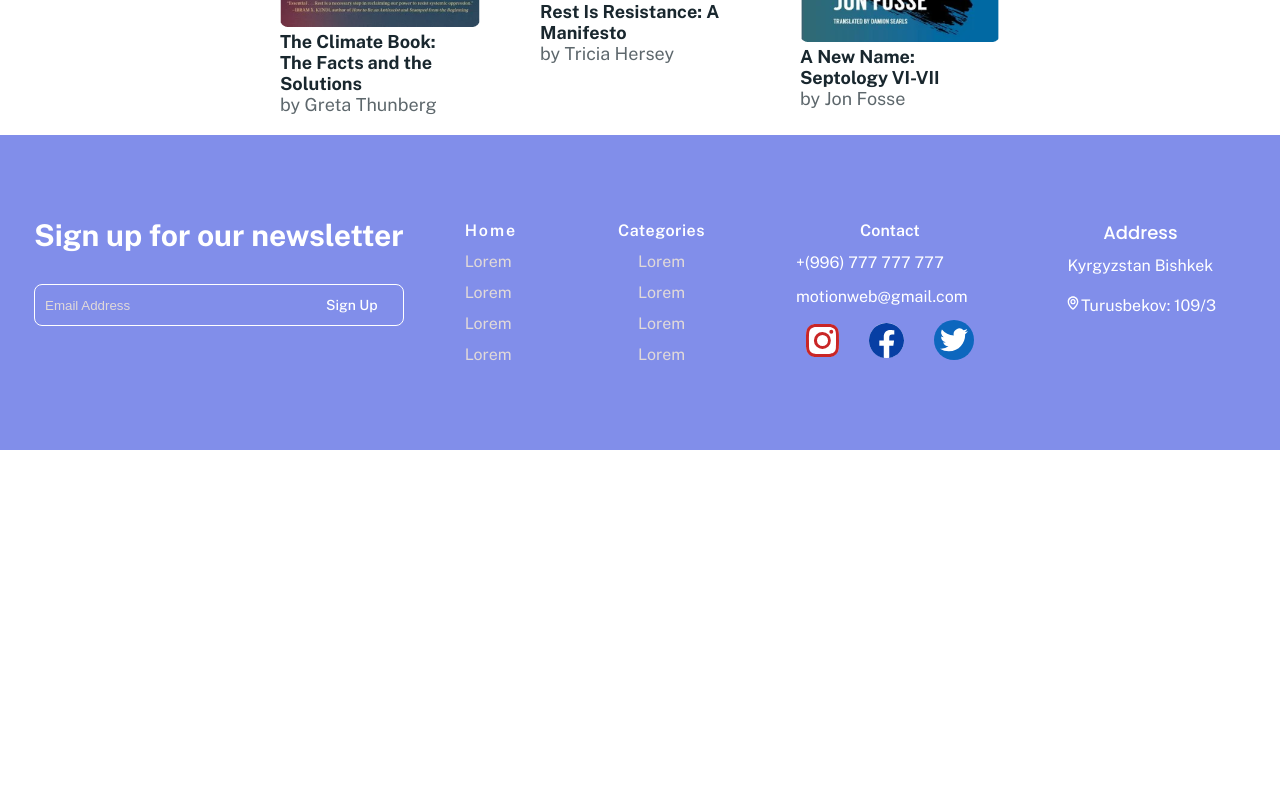
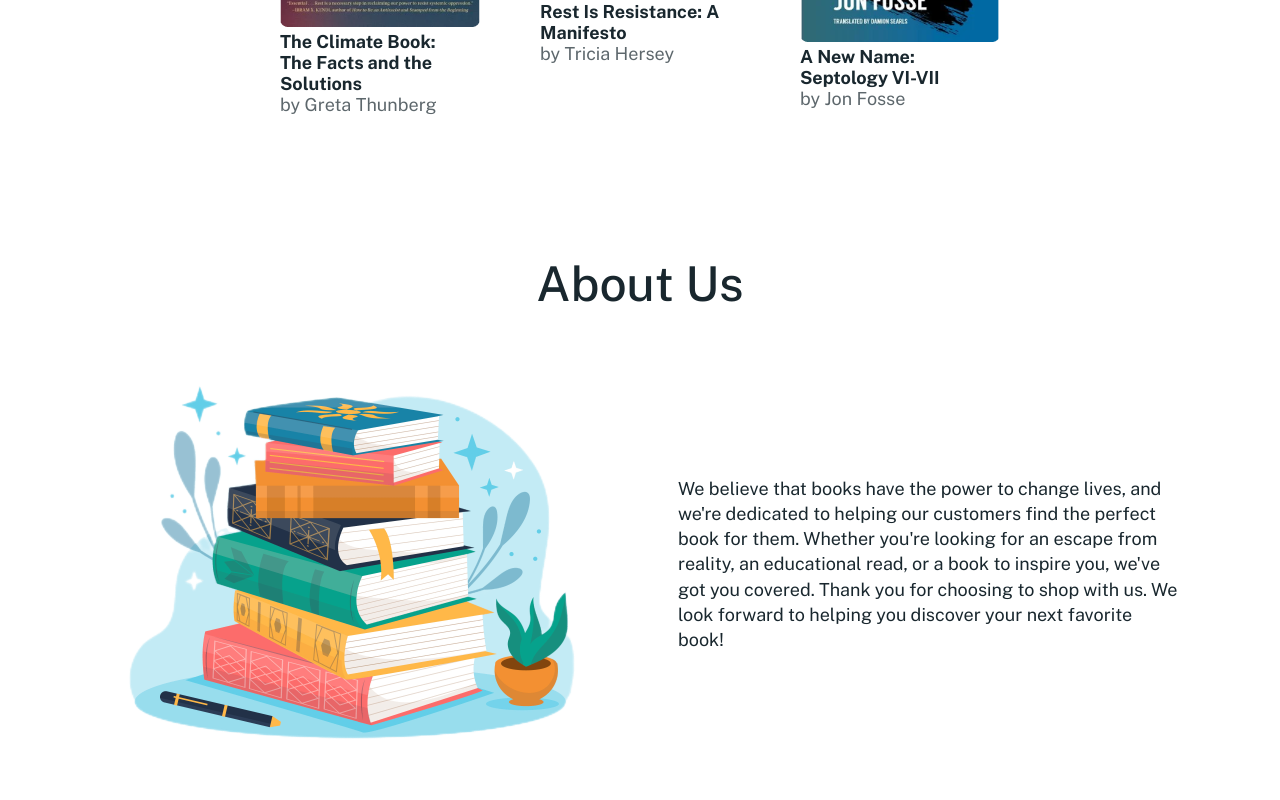
Before and after one commit to eldorado-22/bookshop, a React (Create React App) app: page / in a window 1280 px wide. Shown: the part 1300-2100 px from the top of the page. Before the commit the page ends 1750 px from the top, so only its background shows below. Built offline with nearby package versions, Linux system fonts and the light colour scheme.

Commit message:
about (#5)
Co-authored-by: bekzat041982 <bekzatmurzalievn@gmail.com>

```diff
--- a/src/App.js
+++ b/src/App.js
@@ -15,11 +15,12 @@ function App() {
                 <Route path='/' element={<MainPage/>}/>
                 <Route path='/categories' element={<Categories/>}/>
                 <Route path='/books' element={<Books/>}/>
-                <Route path='/about' element={<About/>}/>
+                {/*<Route path='/about' element={<About/>}/>*/}
                 <Route path='/basket' element={<Basket/>}/>
                 <Route path='/detail-page/:id' element={<DetailPage/>}/>
             </Routes>
             <Recent/>
+            <About/>
         </>
     );
 }
--- a/src/pages/About/about.js
+++ b/src/pages/About/about.js
@@ -1,10 +1,25 @@
 import React from 'react';
 import './about.scss';
+import image9 from '../../components/image 9.png'
+
 const About = () => {
     return (
-        <div>
-
-        </div>
+        <section id="about">
+            <div className="container">
+                <h1>About Us</h1>
+                <div className="about">
+                    <div className="about--left">
+                        <img className="about--left__logoImg" src={image9} alt="img"/>
+                    </div>
+                    <div className="about--right">
+                        <p>
+                            We believe that books have the power to change lives, and we're dedicated to helping our customers find the perfect book for them. Whether you're looking for an escape from reality, an educational read, or a book to inspire you, we've got you covered.
+                            Thank you for choosing to shop with us. We look forward to helping you discover your next favorite book!
+                        </p>
+                    </div>
+                </div>
+            </div>
+        </section>
     );
 };
 
--- a/src/pages/About/about.scss
+++ b/src/pages/About/about.scss
@@ -0,0 +1,72 @@
+#about{
+  h1{
+    text-align: center;
+    font-weight: 500;
+    font-size: 48px;
+    color: #19272E;
+    padding-top: 120px;
+  }
+  .about{
+    display: flex;
+    align-items: center;
+    justify-content: space-around;
+    flex-wrap: wrap;
+    &--left{
+      &__logoImg{
+        Width: 500px;
+        Height: 500px;
+      }
+    }
+    &--right{
+      p{
+        width: 500px;
+        font-weight: 400;
+        font-size: 18px;
+        line-height: 140%;
+        color: #19272E;
+        padding: 20px 0;
+      }
+    }
+  }
+}
+
+@media (max-width: 1440px) {
+  .container{
+    width: 90%;
+  }
+}
+@media (max-width: 576px) {
+  #about{
+    .about{
+      &--left{
+        &__logoImg{
+          Width: 400px;
+          Height: 440px;
+        }
+      }
+      &--right{
+        p{
+          width: 400px;
+        }
+      }
+    }
+  }
+}
+@media (max-width: 576px) {
+
+}
+@media (max-width: 576px) {
+
+}
+@media (max-width: 576px) {
+
+}
+@media (max-width: 576px) {
+
+}
+@media (max-width: 576px) {
+
+}
+@media (max-width: 576px) {
+
+}
```
Also changed, not shown: src/components/image 9.png (added).
